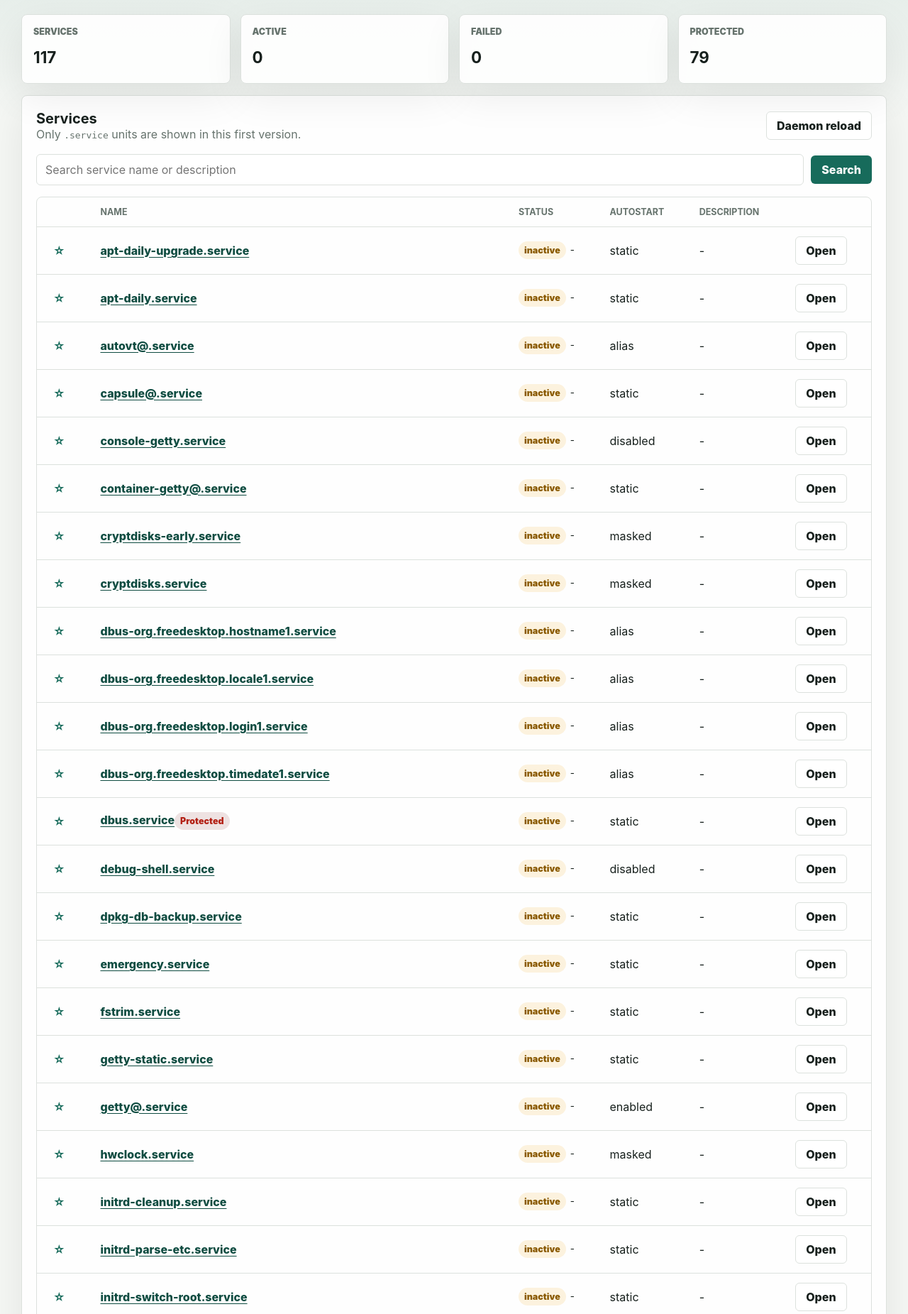
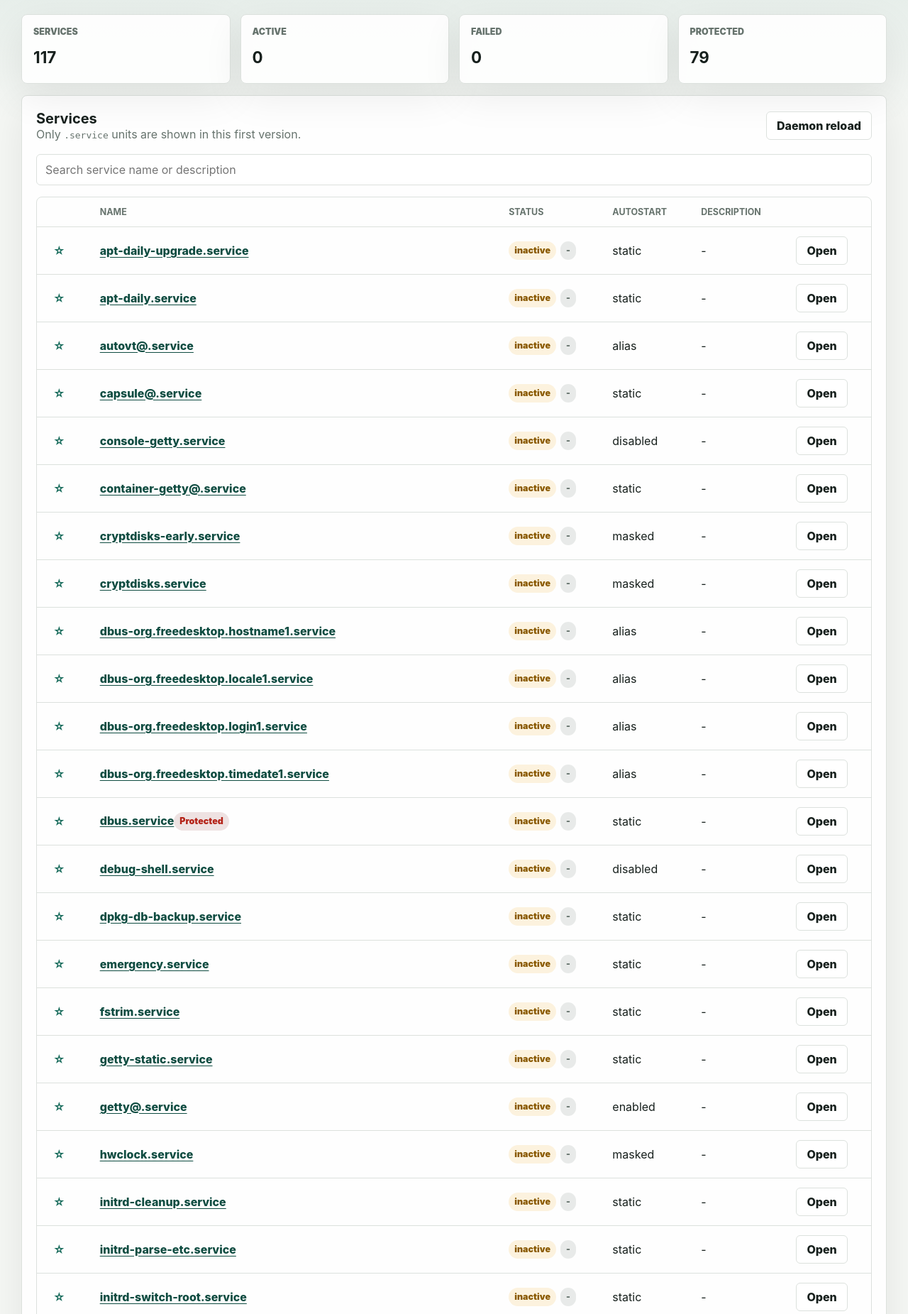
Before and after one commit to Nisbo/systemd-gui, a Flask app: page / in a window 1280 px wide. Shown: the part 109-1960 px from the top of the page at 71% size. Run offline with Flask 3, Linux system fonts and the light colour scheme.

Commit message:
Improve live search and log controls

```diff
--- a/systemd_gui/app.py
+++ b/systemd_gui/app.py
@@ -273,6 +273,7 @@ def create_app() -> Flask:
             active_tab = "unit"
         log_lines = _log_line_count(request.args.get("lines", "200"))
         log_refresh = request.args.get("refresh") == "1"
+        log_refresh_interval = _log_refresh_interval(request.args.get("interval", "5"))
         info = service_info(name)
         content = unit_content(name)
         logs = run_journalctl(name, log_lines)
@@ -283,6 +284,7 @@ def create_app() -> Flask:
             active_tab=active_tab,
             log_lines=log_lines,
             log_refresh=log_refresh,
+            log_refresh_interval=log_refresh_interval,
             info=info,
             content=content,
             logs=logs,
@@ -483,6 +485,14 @@ def _log_line_count(value: str) -> int:
     return lines if lines in {50, 100, 200, 500, 1000} else 200
 
 
+def _log_refresh_interval(value: str) -> int:
+    try:
+        seconds = int(value)
+    except (TypeError, ValueError):
+        return 5
+    return seconds if seconds in {1, 2, 5, 10, 30} else 5
+
+
 def _blocked_protected(app: Flask, name: str) -> bool:
     if is_protected_service(name) and not app.config["ALLOW_PROTECTED"]:
         flash("This service is protected. Actions and editing are blocked by default.", "error")
--- a/systemd_gui/static/app.js
+++ b/systemd_gui/static/app.js
@@ -32,10 +32,28 @@
   submit?.addEventListener("click", () => { if (!pending) return; pending.dataset.confirmed = "true"; pending.requestSubmit(); });
   document.addEventListener("keydown", (event) => { if (event.key === "Escape" && modal && !modal.hidden) close(); });
 
+  document.querySelectorAll("form[data-live-search]").forEach((form) => {
+    const input = form.querySelector("input[name='q']");
+    if (!input) return;
+    let timer = null;
+    input.addEventListener("input", () => {
+      window.clearTimeout(timer);
+      timer = window.setTimeout(() => form.requestSubmit(), 350);
+    });
+  });
+
+  document.querySelectorAll("form[data-auto-submit]").forEach((form) => {
+    form.querySelectorAll("select,input[type='checkbox']").forEach((control) => {
+      control.addEventListener("change", () => form.requestSubmit());
+    });
+  });
+
   const logPanel = document.querySelector("[data-log-panel]");
   if (logPanel?.dataset.refreshEnabled === "true") {
+    const seconds = Number.parseInt(logPanel.dataset.refreshInterval || "5", 10);
+    const interval = Number.isFinite(seconds) && seconds > 0 ? seconds * 1000 : 5000;
     window.setTimeout(() => {
       window.location.reload();
-    }, 5000);
+    }, interval);
   }
 })();
--- a/systemd_gui/static/styles.css
+++ b/systemd_gui/static/styles.css
@@ -54,8 +54,10 @@ input,textarea,select { width:100%; border:1px solid var(--line); border-radius:
 .table-wrap { overflow-x:auto; border:1px solid var(--line); border-radius:8px; } table { width:100%; min-width:1000px; border-collapse:collapse; } th,td { padding:13px 14px; border-bottom:1px solid var(--line); text-align:left; vertical-align:middle; } th { color:var(--muted); font-size:.78rem; text-transform:uppercase; } tr:last-child td { border-bottom:0; }
 .compact-table table { min-width:620px; }
 .table-link { color:var(--accent-strong); font-weight:850; text-decoration:underline; text-underline-offset:3px; }
-.status-pill,.tag { display:inline-flex; border-radius:999px; font-size:.78rem; font-weight:900; padding:5px 8px; background:color-mix(in srgb, var(--accent) 13%, transparent); color:var(--accent-strong); margin-right:6px; }
+.status-stack { display:flex; align-items:center; gap:6px; flex-wrap:wrap; }
+.status-pill,.tag { display:inline-flex; align-items:center; min-height:26px; border-radius:999px; font-size:.78rem; font-weight:900; padding:5px 8px; background:color-mix(in srgb, var(--accent) 13%, transparent); color:var(--accent-strong); }
 .status-pill.failed,.tag.danger { background:rgba(127,29,29,.12); color:var(--danger); } .status-pill.inactive { background:color-mix(in srgb, var(--amber) 16%, transparent); color:#8a5a00; }
+.status-pill.sub-state { background:color-mix(in srgb, var(--muted) 14%, transparent); color:var(--muted); }
 .failed-row { color:var(--muted); } .star-button { min-height:32px; padding:0 8px; background:transparent; color:var(--accent); }
 .detail-grid { display:grid; grid-template-columns:repeat(4, minmax(0, 1fr)); gap:12px; margin:0; } .detail-grid.two { grid-template-columns:repeat(2, minmax(0, 1fr)); } .detail-grid.three { grid-template-columns:repeat(3, minmax(0, 1fr)); } .detail-grid div { border:1px solid var(--line); border-radius:8px; padding:13px; } dt { color:var(--muted); font-size:.78rem; font-weight:900; text-transform:uppercase; } dd { margin:7px 0 0; overflow-wrap:anywhere; font-weight:850; }
 .action-bar { flex-wrap:wrap; margin-top:18px; }
@@ -83,7 +85,7 @@ input,textarea,select { width:100%; border:1px solid var(--line); border-radius:
 .coming-soon { display:grid; gap:8px; border:1px dashed var(--line); border-radius:8px; color:var(--muted); margin-top:14px; padding:14px; }
 .coming-soon strong { color:var(--ink); }
 .restart-card { display:flex; align-items:center; justify-content:space-between; gap:14px; border-style:solid; border-left:7px solid color-mix(in srgb, var(--amber) 78%, var(--line)); }
-.log-controls { display:grid; grid-template-columns:minmax(120px, 180px) auto auto auto; gap:10px; align-items:end; margin-bottom:14px; }
+.log-controls { display:grid; grid-template-columns:minmax(120px, 180px) auto minmax(120px, 160px) auto; gap:10px; align-items:end; margin-bottom:14px; }
 .toggle-label { display:flex; align-items:center; gap:8px; min-height:44px; color:var(--ink); }
 .toggle-label input { width:auto; height:auto; }
 .diagnostic { display:grid; gap:4px; border:2px solid color-mix(in srgb, var(--amber) 78%, var(--line)); border-left-width:7px; border-radius:8px; padding:12px 14px; margin-bottom:16px; } .diagnostic.error { border-color:color-mix(in srgb, var(--danger) 72%, var(--line)); } .diagnostic span { color:var(--muted); }
--- a/systemd_gui/templates/index.html
+++ b/systemd_gui/templates/index.html
@@ -19,9 +19,8 @@
       </form>
     </div>
 
-    <form class="search-row" method="get" action="{{ url_for('index') }}">
-      <input name="q" value="{{ query }}" placeholder="Search service name or description">
-      <button class="primary-button" type="submit">Search</button>
+    <form class="search-row" method="get" action="{{ url_for('index') }}" data-live-search>
+      <input name="q" value="{{ query }}" placeholder="Search service name or description" autocomplete="off">
       {% if query %}<a class="ghost-button" href="{{ url_for('index') }}">Clear</a>{% endif %}
     </form>
 
@@ -38,7 +37,12 @@
                 </form>
               </td>
               <td><a class="table-link" href="{{ url_for('service_detail', name=service.name) }}">{{ service.name }}</a>{% if service.protected %}<span class="tag danger">Protected</span>{% endif %}</td>
-              <td><span class="status-pill {{ service.active }}">{{ service.active }}</span><small>{{ service.sub }}</small></td>
+              <td>
+                <div class="status-stack">
+                  <span class="status-pill {{ service.active }}">{{ service.active }}</span>
+                  <span class="status-pill sub-state">{{ service.sub }}</span>
+                </div>
+              </td>
               <td>{{ service.enabled }}</td>
               <td>{{ service.description or '-' }}</td>
               <td><a class="ghost-button" href="{{ url_for('service_detail', name=service.name) }}">Open</a></td>
```
Also changed, not shown: systemd_gui/templates/service_detail.html (+13 -6 lines).
